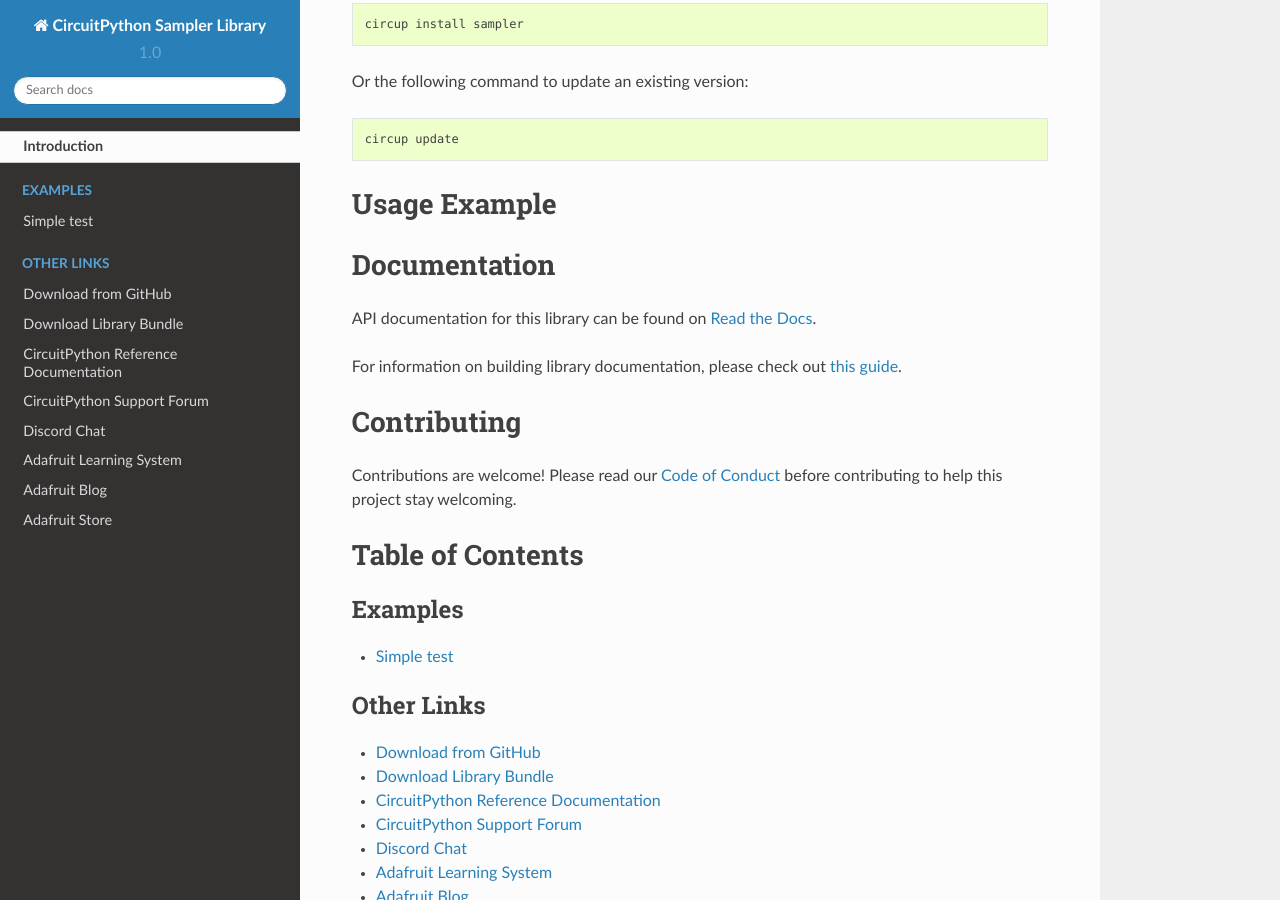
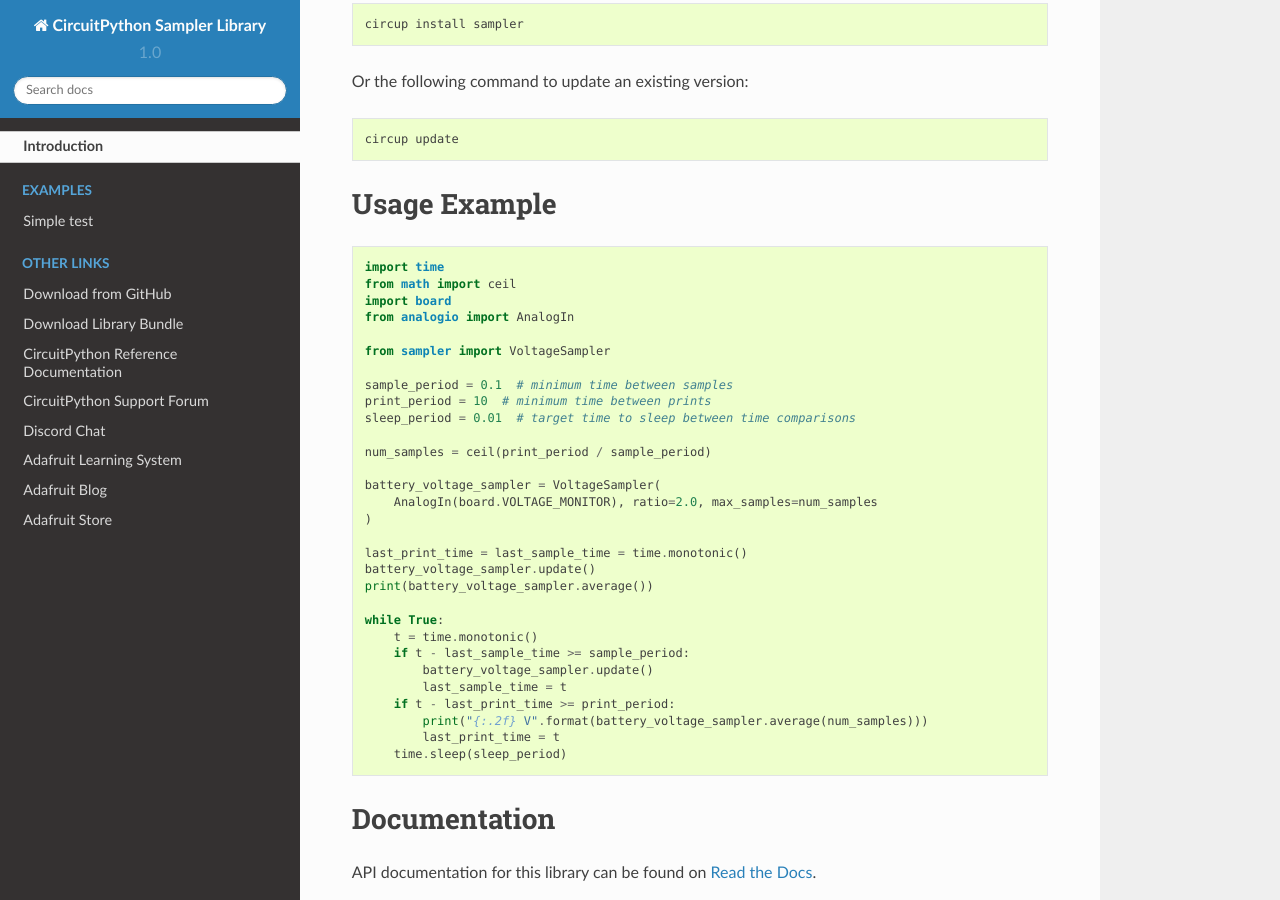
Before and after one commit to ThomasPDye/CircuitPython_Sampler, a Sphinx documentation site: the page built from docs/index.rst, in a window 1280 px wide and 900 px high, scrolled down 1417 px. Built offline with Sphinx 7.4.7 and the Read the Docs theme 2.0.0, drawn with Linux system fonts in a browser that asks for light colours.

Commit message:
remove remaining todo(s)

```diff
--- a/README.rst
+++ b/README.rst
@@ -91,6 +91,40 @@
 Usage Example
 =============
 
+.. code-block:: python
+
+    import time
+    from math import ceil
+    import board
+    from analogio import AnalogIn
+
+    from sampler import VoltageSampler
+
+    sample_period = 0.1  # minimum time between samples
+    print_period = 10  # minimum time between prints
+    sleep_period = 0.01  # target time to sleep between time comparisons
+
+    num_samples = ceil(print_period / sample_period)
+
+    battery_voltage_sampler = VoltageSampler(
+        AnalogIn(board.VOLTAGE_MONITOR), ratio=2.0, max_samples=num_samples
+    )
+
+    last_print_time = last_sample_time = time.monotonic()
+    battery_voltage_sampler.update()
+    print(battery_voltage_sampler.average())
+
+    while True:
+        t = time.monotonic()
+        if t - last_sample_time >= sample_period:
+            battery_voltage_sampler.update()
+            last_sample_time = t
+        if t - last_print_time >= print_period:
+            print("{:.2f} V".format(battery_voltage_sampler.average(num_samples)))
+            last_print_time = t
+        time.sleep(sleep_period)
+
+
 Documentation
 =============
 API documentation for this library can be found on `Read the Docs <https://circuitpython-sampler.readthedocs.io/>`_.
--- a/docs/index.rst
+++ b/docs/index.rst
@@ -24,14 +24,8 @@
 .. toctree::
     :caption: Tutorials
 
-.. todo:: Add any Learn guide links here. If there are none, then simply delete this todo and leave
-    the toctree above for use later.
-
 .. toctree::
     :caption: Related Products
-
-.. todo:: Add any product links here. If there are none, then simply delete this todo and leave
-    the toctree above for use later.
 
 .. toctree::
     :caption: Other Links
```
Also changed, not shown: 1 other file.
